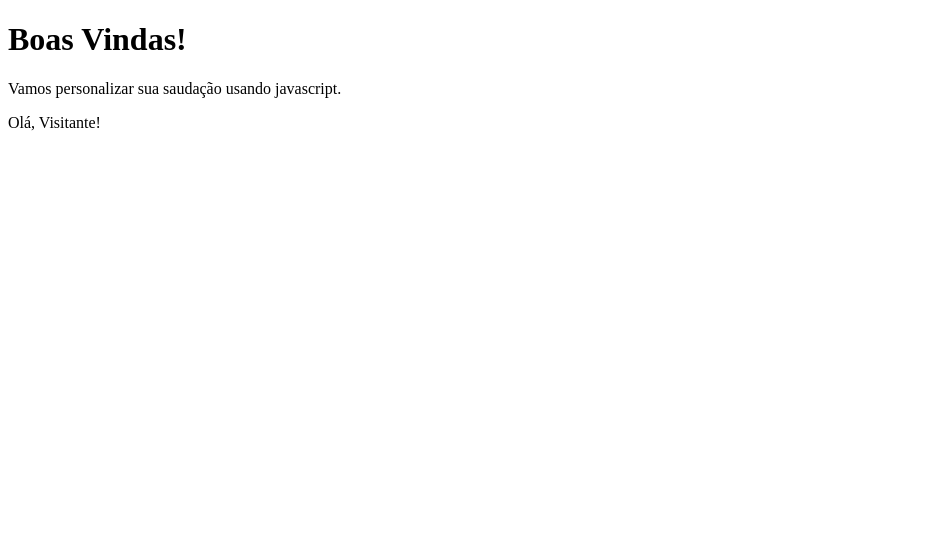
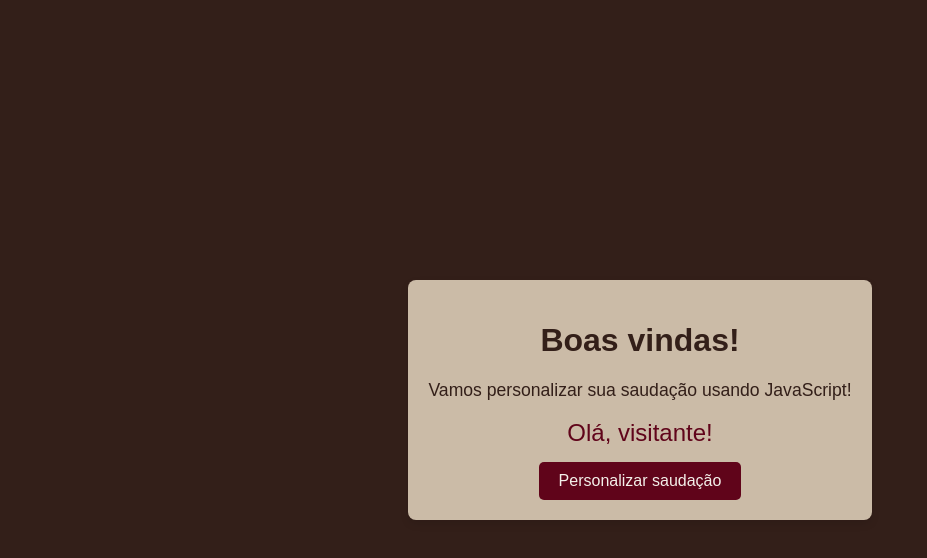
Before and after one commit to edskate/Personalizando_01, a plain HTML site: page index.html in a window 1280 px wide. Shown: the whole page, without its empty margins (0-927 px from the left). Drawn offline with Linux system fonts and the light colour scheme.

Commit message:
ok personalizado

```diff
--- a/index.html
+++ b/index.html
@@ -1,15 +1,25 @@
 <!DOCTYPE html>
-<html lang="en">
+<html lang="pt-BR">
 <head>
-    <meta charset="UTF-8">
-    <meta name="viewport" content="width=device-width, initial-scale=1.0">
-    <title>Boas vindas </title>
-    <link rel="stylesheet" href="style.css">
+  <meta charset="UTF-8">
+  <meta name="viewport" content="width=device-width, initial-scale=1.0">
+  <title>Página inicial</title>
+  <link rel="stylesheet" href="style.css">
 </head>
 <body>
-    <h1>Boas Vindas!</h1>
-    <p>Vamos personalizar sua saudação usando javascript.</p>
-    <div>Olá, Visitante!</div>
+  <div class="container">
+    <h1>Boas vindas!</h1>
+    <p>Vamos personalizar sua saudação usando JavaScript!</p>
+    <div class="saudacao" id="mensagemSaudacao">Olá, visitante!</div>
+    <button onClick="mudarNome()">Personalizar saudação</button>
+  </div>
+
+  <script>
+    function mudarNome() {
+      let nome = "Edy";
+      document.getElementById("mensagemSaudacao").textContent = "Ola " + nome;
+    }
+  </script>
 
 </body>
 </html>
--- a/style.css
+++ b/style.css
@@ -0,0 +1,41 @@
+body {
+    font-family: Arial, sans-serif;
+    display: flex;
+    justify-content: center;
+    align-items: center;
+    height: 100vh;
+    margin: 0;
+    background-color: #331F19;
+}
+.container {
+    text-align: center;
+    background-color: #CBBBA7;
+    padding: 20px;
+    border-radius: 8px;
+    box-shadow: 0 4px 8px rgba(0, 0, 0, 0.1);
+}
+h1 {
+    color: #331F19;
+}
+p {
+    color: #331F19;
+    font-size: 1.1em;
+}
+.saudacao {
+    font-size: 1.5em;
+    color: #60041A;
+    margin-top: 10px;
+}
+button {
+    background-color: #60041A;
+    color: #F4F0EA;
+    padding: 10px 20px;
+    border: none;
+    border-radius: 5px;
+    cursor: pointer;
+    font-size: 1em;
+    margin-top: 15px;
+}
+button:hover {
+    background-color: #A34743;
+}
```
